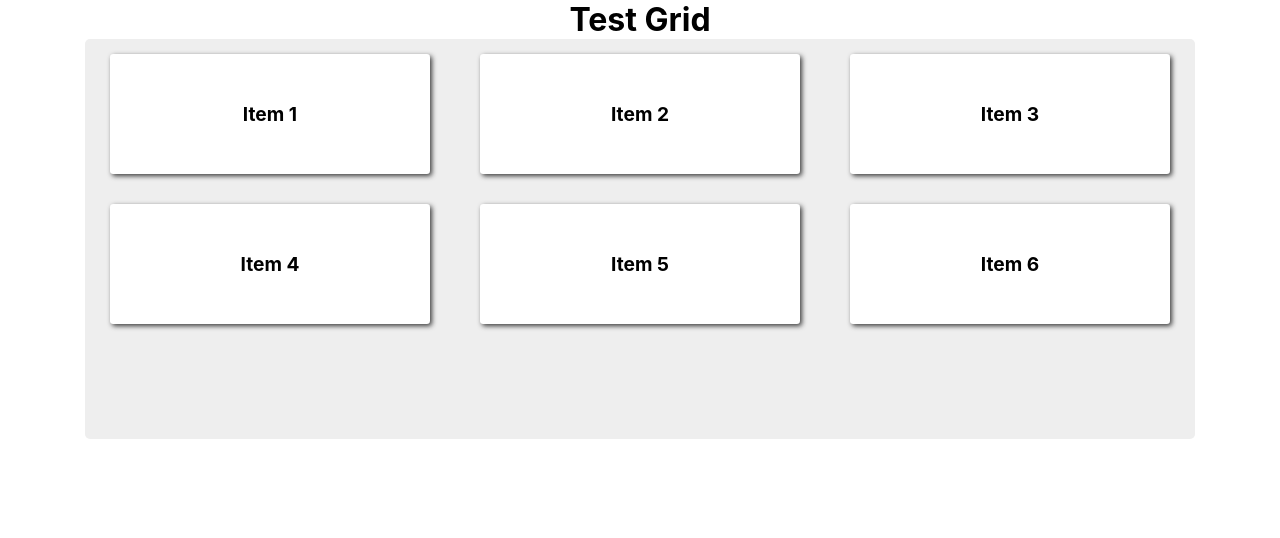
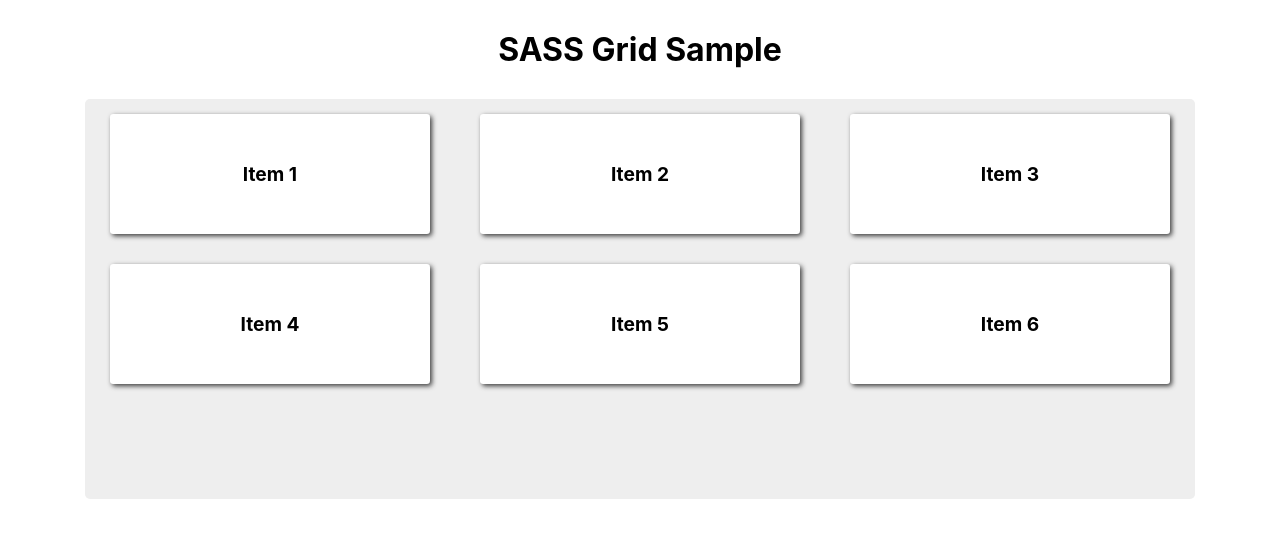
Before and after one commit to nice-rain/sass-grid, a React (Create React App) app: page / in a window 1280 px wide. Shown: the top 538 px of the page. Built offline with nearby package versions, Linux system fonts and the light colour scheme.

Commit message:
updated header styling

```diff
--- a/src/App.css
+++ b/src/App.css
@@ -6,4 +6,5 @@
 
 h1{
     text-align:center;
+    margin:30px;
 }
--- a/src/main.js
+++ b/src/main.js
@@ -18,7 +18,7 @@ const generateItems = numItems =>{
 export default function MainContent(props)
 {
     return( <main>
-                <h1>Test Grid</h1>
+                <h1>SASS Grid Sample</h1>
                 <div className="container">
                     {generateItems(6)}
                 </div>
```
